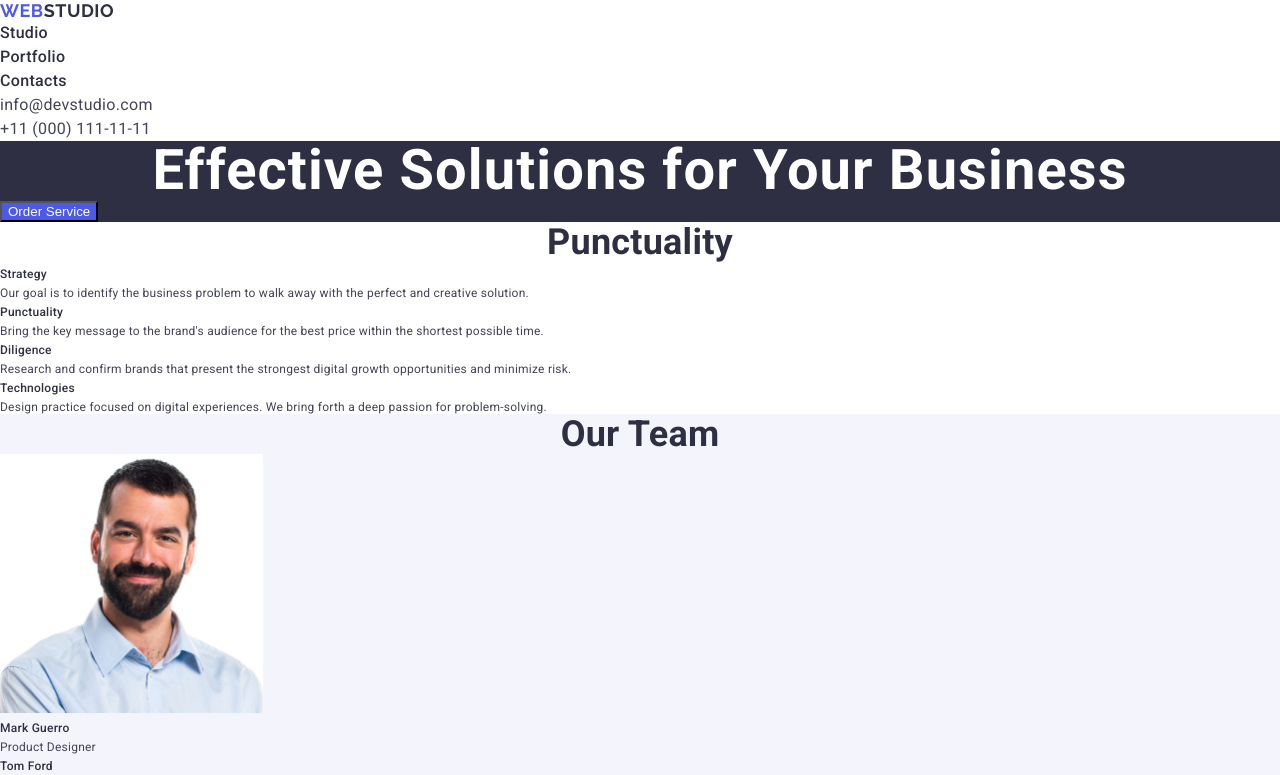
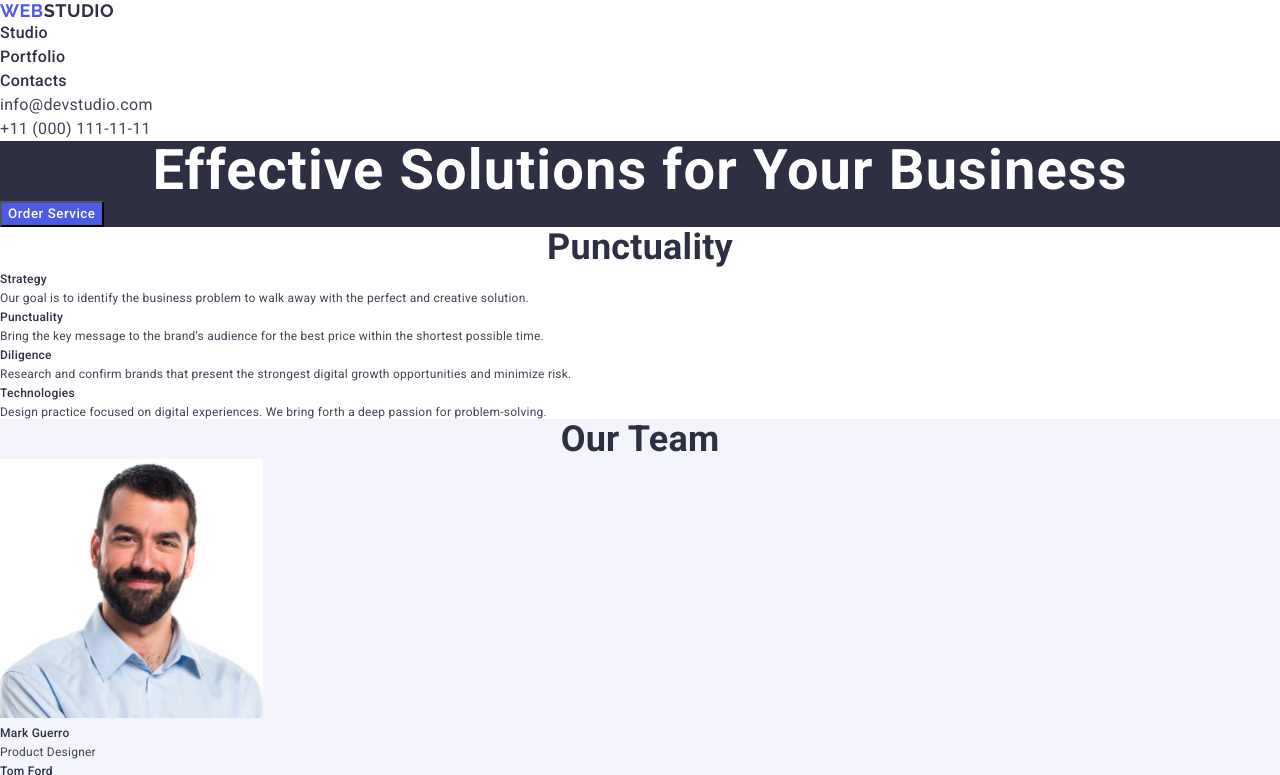
Before and after one commit to UmutcanKAVAK/goit-markup-hw-02, a plain HTML site: page index.html in a window 1280 px wide. Shown: the top 775 px of the page. Drawn offline with Linux system fonts and the light colour scheme.

Commit message:
more fixes

```diff
--- a/css/style.css
+++ b/css/style.css
@@ -73,14 +73,17 @@ color: var(--ocean);
 /* button_cover_cover part */
 .button_cover {
     background-color:var(--iris);
+    font-family: "Roboto",sans-serif;
+    font-weight: 500;
+    font-style: 16px;
+    line-height: 1.5;
+    letter-spacing: 0.04em;
+    color: #ffffff;
+    cursor: pointer;
 }
- .button_cover:hover,.button_cover_cover:focus {
-background-color: var(--ocean);
+button:hover,.button:focus {
+    background-color: var(--ocean);
 }
-.button_text {
-    color: white;
-}
-
 
  .nav-link_address {
     color: var(--slate);
```
